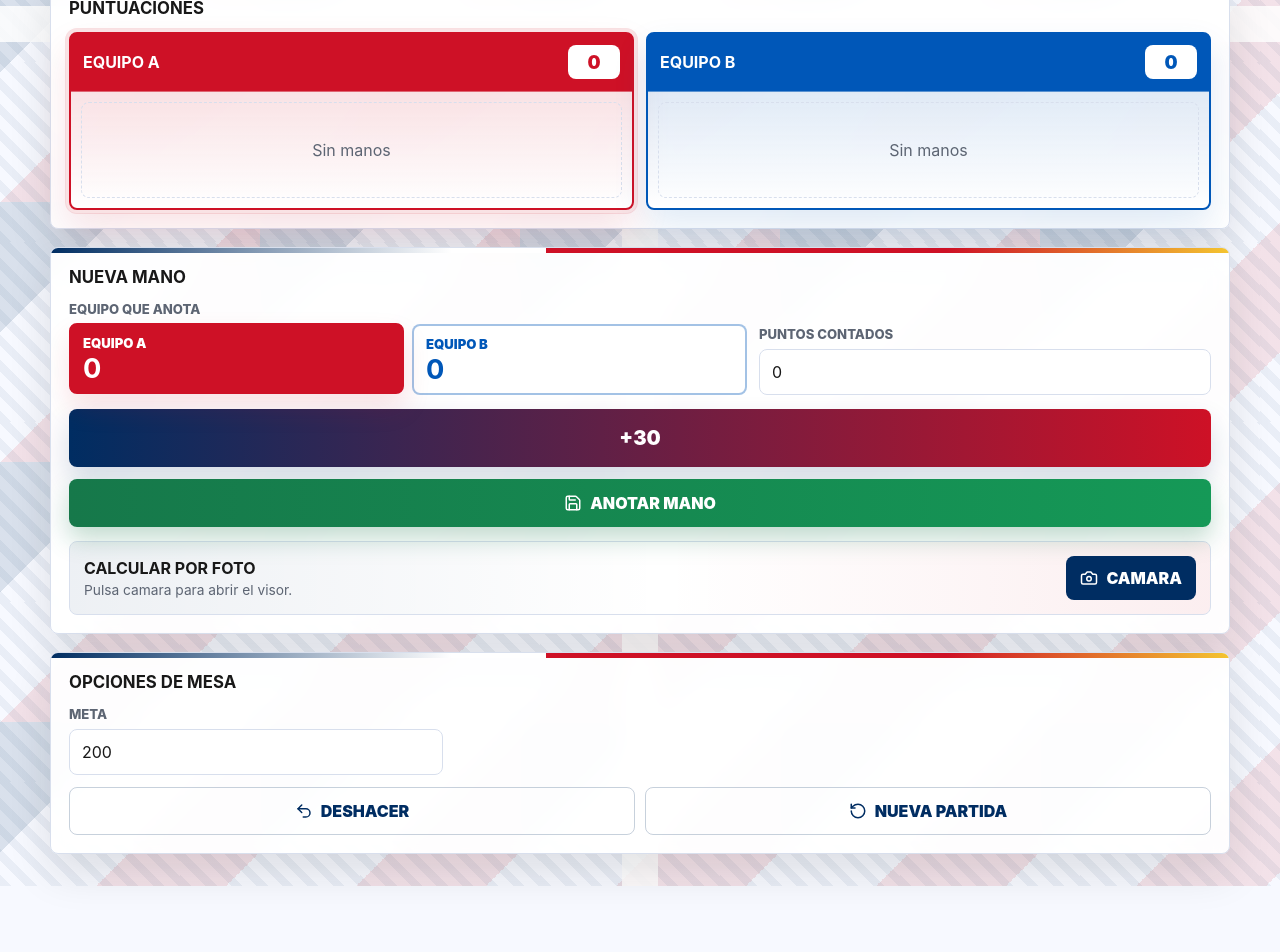
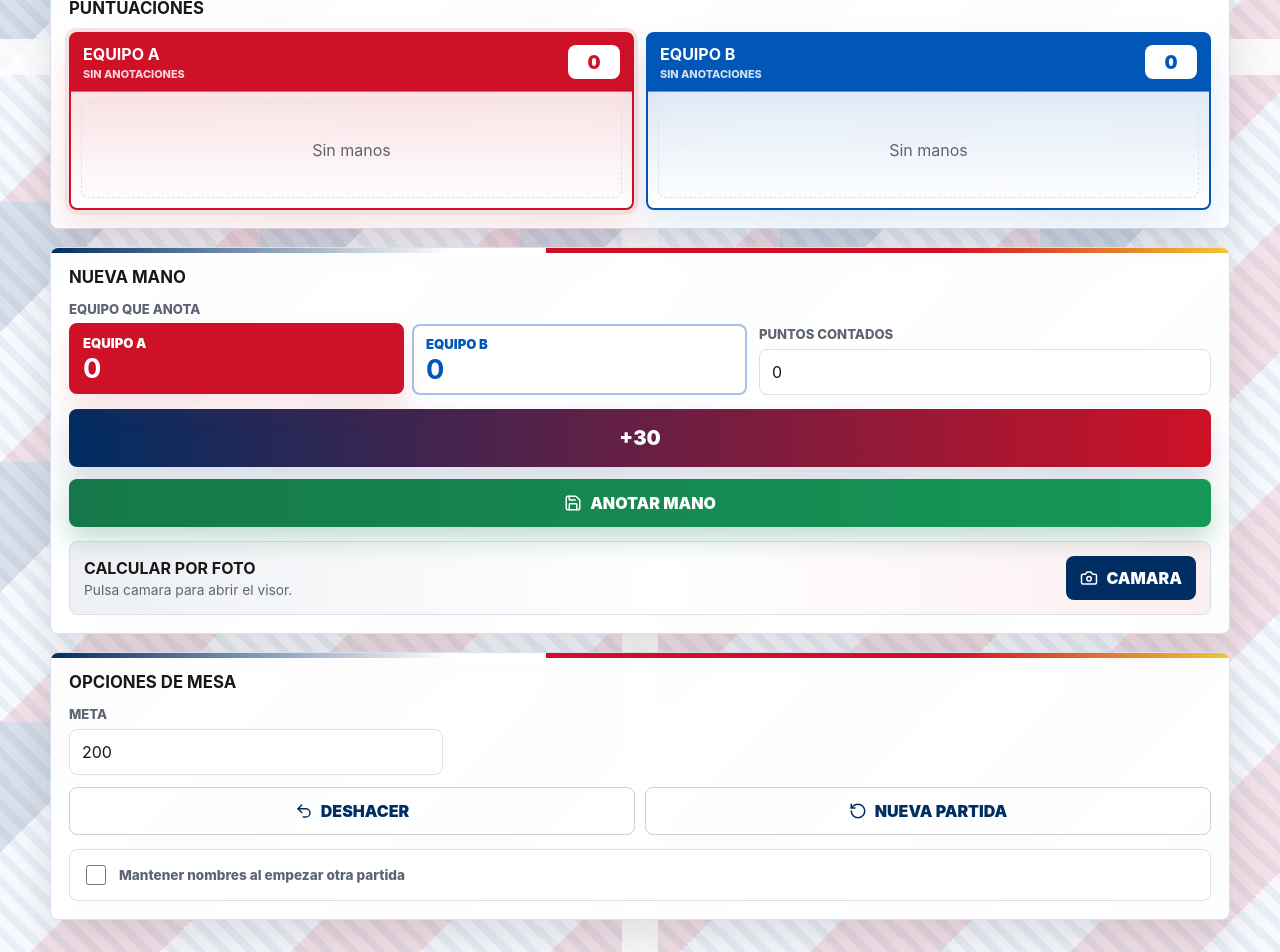
Before and after one commit to elvismedia-create/calculadora-domino-dominicano, a React (Vite) app: page / in a window 1280 px wide. Shown: the part 838-1790 px from the top of the page. Before the commit the page ends 1724 px from the top, so only its background shows below. Built offline with nearby package versions, Linux system fonts and the light colour scheme.

Commit message:
Add game safeguards and PWA support

```diff
--- a/index.html
+++ b/index.html
@@ -3,6 +3,11 @@
   <head>
     <meta charset="UTF-8" />
     <meta name="viewport" content="width=device-width, initial-scale=1.0" />
+    <meta name="theme-color" content="#002d62" />
+    <meta name="description" content="Calculadora de domino dominicano para anotar partidas por bandos." />
+    <link rel="manifest" href="/manifest.webmanifest" />
+    <link rel="icon" href="/assets/icon.svg" type="image/svg+xml" />
+    <link rel="apple-touch-icon" href="/assets/icon.svg" />
     <title>Calculadora Domino Dominicano</title>
   </head>
   <body>
--- a/src/App.jsx
+++ b/src/App.jsx
@@ -1,5 +1,5 @@
 import React, { useEffect, useMemo, useRef, useState } from "react";
-import { Camera, CameraOff, RotateCcw, Save, ScanLine, Trash2, Trophy, Undo2 } from "lucide-react";
+import { Camera, CameraOff, Check, RotateCcw, Save, ScanLine, Trash2, Trophy, Undo2, X } from "lucide-react";
 import { createRoot } from "react-dom/client";
 import "./styles.css";
 
@@ -8,6 +8,7 @@ const STORE_KEY = "dominican-domino-calculator-react-v1";
 const initialState = {
   teams: ["Equipo A", "Equipo B"],
   target: 200,
+  keepNames: false,
   rounds: [],
 };
 
@@ -32,6 +33,7 @@ function loadState() {
       ...initialState,
       ...saved,
       teams: Array.isArray(saved.teams) && saved.teams.length >= 2 ? saved.teams.slice(0, 2) : initialState.teams,
+      keepNames: Boolean(saved.keepNames),
       rounds: Array.isArray(saved.rounds) ? saved.rounds : [],
     };
   } catch {
@@ -148,6 +150,7 @@ function App() {
   const [points, setPoints] = useState(0);
   const [toast, setToast] = useState("");
   const [winnerMessage, setWinnerMessage] = useState(null);
+  const [deleteConfirm, setDeleteConfirm] = useState(null);
   const [scanner, setScanner] = useState({ image: "", dots: [], sensitivity: 86, analyzed: false });
   const [scannerOpen, setScannerOpen] = useState(false);
   const imageRef = useRef(null);
@@ -166,13 +169,17 @@ function App() {
     [state.rounds],
   );
 
-  const roundTotal = cleanNumber(points);
-
   const leaderScore = Math.max(...totals);
 
   useEffect(() => {
     localStorage.setItem(STORE_KEY, JSON.stringify(state));
   }, [state]);
+
+  useEffect(() => {
+    if ("serviceWorker" in navigator) {
+      navigator.serviceWorker.register("/service-worker.js").catch(() => undefined);
+    }
+  }, []);
 
   useEffect(() => {
     if (!toast) return undefined;
@@ -203,16 +210,18 @@ function App() {
     setState((current) => ({ ...current, [key]: Math.max(cleanNumber(value), minimum) }));
   }
 
-  function addRound() {
-    if (!roundTotal) {
+  function addRound(totalOverride) {
+    const total = cleanNumber(totalOverride ?? points);
+
+    if (!total) {
       setToast("Anota puntos primero.");
       return;
     }
 
     const round = {
       team: winner,
-      base: cleanNumber(points),
-      total: roundTotal,
+      base: total,
+      total,
       note: "",
       at: new Date().toISOString(),
     };
@@ -242,14 +251,20 @@ function App() {
 
   function deleteRound(roundIndex) {
     setState((current) => ({ ...current, rounds: current.rounds.filter((_, index) => index !== roundIndex) }));
+    setDeleteConfirm(null);
     setWinnerMessage(null);
     setToast("Anotacion borrada.");
   }
 
   function resetGame() {
-    setState((current) => ({ ...current, teams: [...initialState.teams], rounds: [] }));
+    setState((current) => ({
+      ...current,
+      teams: current.keepNames ? current.teams : [...initialState.teams],
+      rounds: [],
+    }));
     setWinner(0);
     setPoints(0);
+    setDeleteConfirm(null);
     setWinnerMessage(null);
     setToast("Partida nueva lista.");
   }
@@ -320,6 +335,12 @@ function App() {
   function useScanResult() {
     setPoints(scanner.dots.length);
     setToast(`${scanner.dots.length} puntos pasados a la mano.`);
+  }
+
+  function useScanAndScore() {
+    const total = scanner.dots.length;
+    setPoints(0);
+    addRound(total);
   }
 
   return (
@@ -403,7 +424,7 @@ function App() {
             </div>
 
             <div className="actions">
-              <button className="btn primary score-submit" type="button" onClick={addRound}>
+              <button className="btn primary score-submit" type="button" onClick={() => addRound()}>
                 <Save size={18} />
                 Anotar mano
               </button>
@@ -473,12 +494,21 @@ function App() {
                       <strong>{scanner.analyzed ? scanner.dots.length : "--"}</strong>
                       <span>puntos</span>
                     </div>
+                    {scanner.analyzed && (
+                      <p className="scan-note">
+                        Revisa los puntos marcados antes de usar el conteo.
+                      </p>
+                    )}
                     <button className="btn ghost" type="button" onClick={scanImage}>
                       <ScanLine size={18} />
                       Analizar
                     </button>
                     <button className="btn primary" type="button" onClick={useScanResult} disabled={!scanner.analyzed}>
                       Usar conteo
+                    </button>
+                    <button className="btn primary score-submit" type="button" onClick={useScanAndScore} disabled={!scanner.analyzed || !scanner.dots.length}>
+                      <Check size={18} />
+                      Usar y anotar
                     </button>
                     <label className="fallback-upload">
                       Subir imagen
@@ -498,6 +528,7 @@ function App() {
                   .map((round, index) => ({ ...round, roundIndex: index, roundNumber: index + 1 }))
                   .filter((round) => round.team === team)
                   .reverse();
+                const latestRoundIndex = teamRounds[0]?.roundIndex;
 
                 return (
                   <div
@@ -515,7 +546,10 @@ function App() {
                     }}
                   >
                     <div className="history-team-head">
-                      <strong>{state.teams[team]}</strong>
+                      <div>
+                        <strong>{state.teams[team]}</strong>
+                        <small>{teamRounds.length ? `${teamRounds.length} anotaciones` : "Sin anotaciones"}</small>
+                      </div>
                       <span>{totals[team]}</span>
                     </div>
                     <div className="round-list">
@@ -523,7 +557,7 @@ function App() {
                         <div className="empty">Sin manos</div>
                       ) : (
                         teamRounds.map((round) => (
-                          <div className={`round team-${round.team}`} key={`${round.at}-${round.roundNumber}`}>
+                          <div className={`round team-${round.team} ${round.roundIndex === latestRoundIndex ? "is-latest" : ""}`} key={`${round.at}-${round.roundNumber}`}>
                             <span className="round-points">+{round.total}</span>
                             {winner === team && (
                               <button
@@ -532,7 +566,11 @@ function App() {
                                 aria-label={`Borrar +${round.total}`}
                                 onClick={(event) => {
                                   event.stopPropagation();
-                                  deleteRound(round.roundIndex);
+                                  setDeleteConfirm({
+                                    roundIndex: round.roundIndex,
+                                    total: round.total,
+                                    teamName: state.teams[team],
+                                  });
                                 }}
                               >
                                 <Trash2 size={18} />
@@ -568,9 +606,37 @@ function App() {
               Nueva partida
             </button>
           </div>
+          <label className="toggle-row">
+            <input
+              type="checkbox"
+              checked={state.keepNames}
+              onChange={(event) => setState((current) => ({ ...current, keepNames: event.target.checked }))}
+            />
+            <span>Mantener nombres al empezar otra partida</span>
+          </label>
 
         </aside>
       </section>
+
+      {deleteConfirm && (
+        <div className="modal-backdrop" role="presentation">
+          <section className="modal confirm-modal" role="dialog" aria-modal="true" aria-labelledby="delete-title">
+            <Trash2 size={30} />
+            <h3 id="delete-title">Borrar +{deleteConfirm.total}</h3>
+            <p>Esta anotacion de {deleteConfirm.teamName} se quitara del marcador.</p>
+            <div className="actions">
+              <button className="btn danger" type="button" onClick={() => deleteRound(deleteConfirm.roundIndex)}>
+                <Trash2 size={18} />
+                Borrar
+              </button>
+              <button className="btn secondary" type="button" onClick={() => setDeleteConfirm(null)}>
+                <X size={18} />
+                Cancelar
+              </button>
+            </div>
+          </section>
+        </div>
+      )}
 
       {winnerMessage && (
         <div className="modal-backdrop" role="presentation">
--- a/src/styles.css
+++ b/src/styles.css
@@ -462,6 +462,12 @@ select:focus {
   color: #fff;
 }
 
+.danger {
+  background: linear-gradient(90deg, var(--flag-red), #a90f20);
+  color: #fff;
+  box-shadow: 0 12px 24px rgba(206,17,38,.24);
+}
+
 .ghost {
   background: transparent;
   border: 1px solid rgba(0,45,98,.22);
@@ -640,6 +646,17 @@ select:focus {
   text-transform: uppercase;
 }
 
+.scan-note {
+  margin: 0;
+  padding: 10px;
+  border-radius: var(--radius);
+  background: rgba(22,120,74,.1);
+  color: var(--green);
+  font-size: .8rem;
+  font-weight: 800;
+  line-height: 1.35;
+}
+
 .fallback-upload {
   min-height: 38px;
   display: grid;
@@ -717,11 +734,21 @@ select:focus {
 }
 
 .history-team-head strong {
+  display: block;
   min-width: 0;
   overflow: hidden;
   text-overflow: ellipsis;
   white-space: nowrap;
   font-size: 1rem;
+  text-transform: uppercase;
+}
+
+.history-team-head small {
+  display: block;
+  margin-top: 3px;
+  color: rgba(255,255,255,.82);
+  font-size: .68rem;
+  font-weight: 850;
   text-transform: uppercase;
 }
 
@@ -758,6 +785,22 @@ select:focus {
   border-left: 6px solid var(--team-color, var(--line));
 }
 
+.round.is-latest {
+  background: linear-gradient(90deg, var(--team-soft), #fff 34%, rgba(244,196,48,.18));
+  border-color: var(--team-color);
+}
+
+.round.is-latest::before {
+  content: "Ultima";
+  align-self: start;
+  justify-self: start;
+  grid-column: 1 / -1;
+  color: var(--team-color);
+  font-size: .64rem;
+  font-weight: 950;
+  text-transform: uppercase;
+}
+
 .delete-round {
   width: 38px;
   height: 38px;
@@ -792,6 +835,27 @@ select:focus {
   border: 1px dashed var(--line);
   border-radius: var(--radius);
   padding: 16px;
+}
+
+.toggle-row {
+  display: flex;
+  align-items: center;
+  gap: 10px;
+  margin-top: 14px;
+  padding: 12px;
+  border: 1px solid var(--line);
+  border-radius: var(--radius);
+  background: #fff;
+  color: var(--muted);
+  font-size: .85rem;
+  font-weight: 800;
+}
+
+.toggle-row input {
+  width: 20px;
+  height: 20px;
+  accent-color: var(--green);
+  flex: 0 0 auto;
 }
 
 .toast {
```
Also changed, not shown: public/service-worker.js (added, +35 -0 lines), public/assets/icon.svg (added), public/manifest.webmanifest (added).
